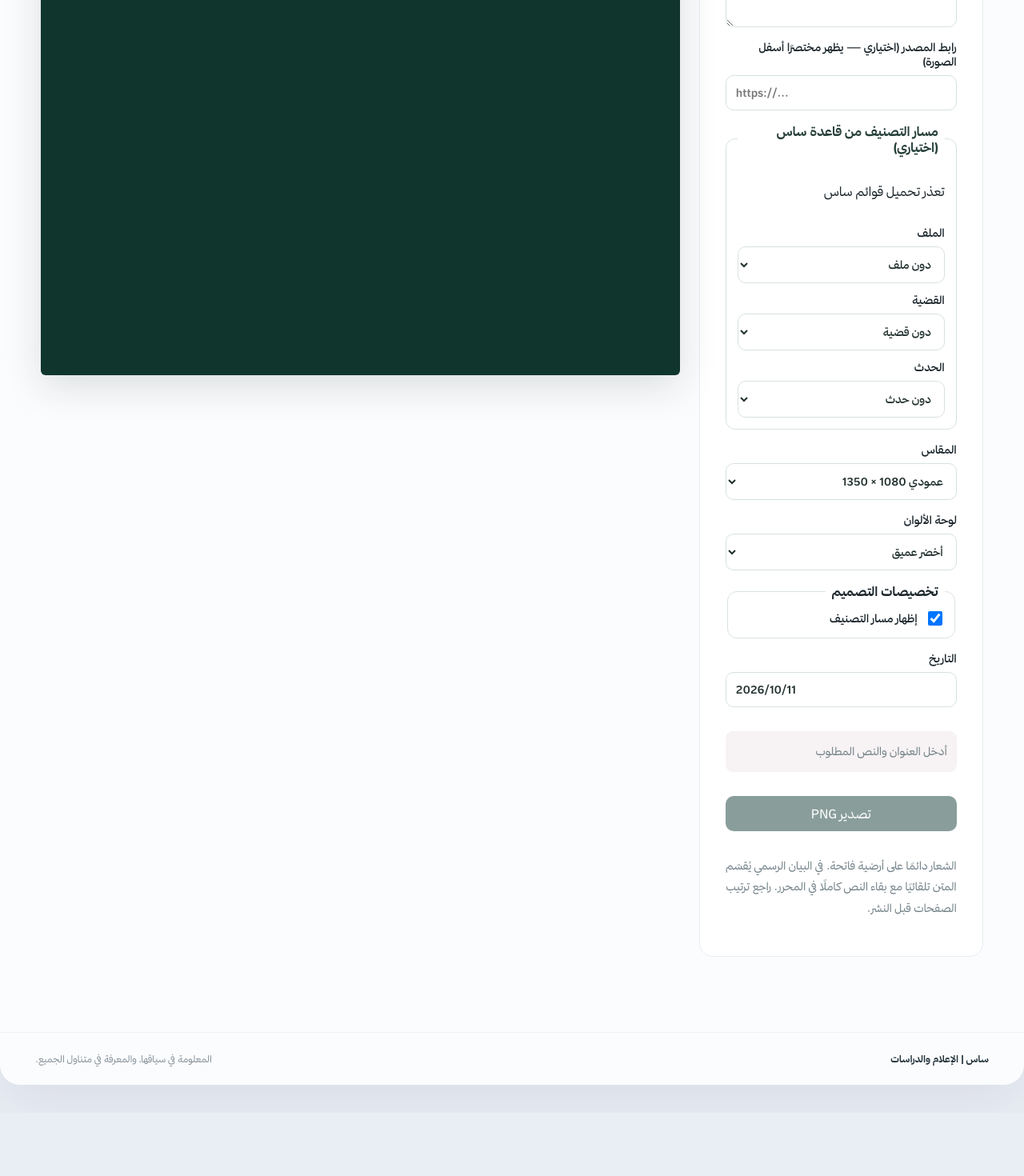
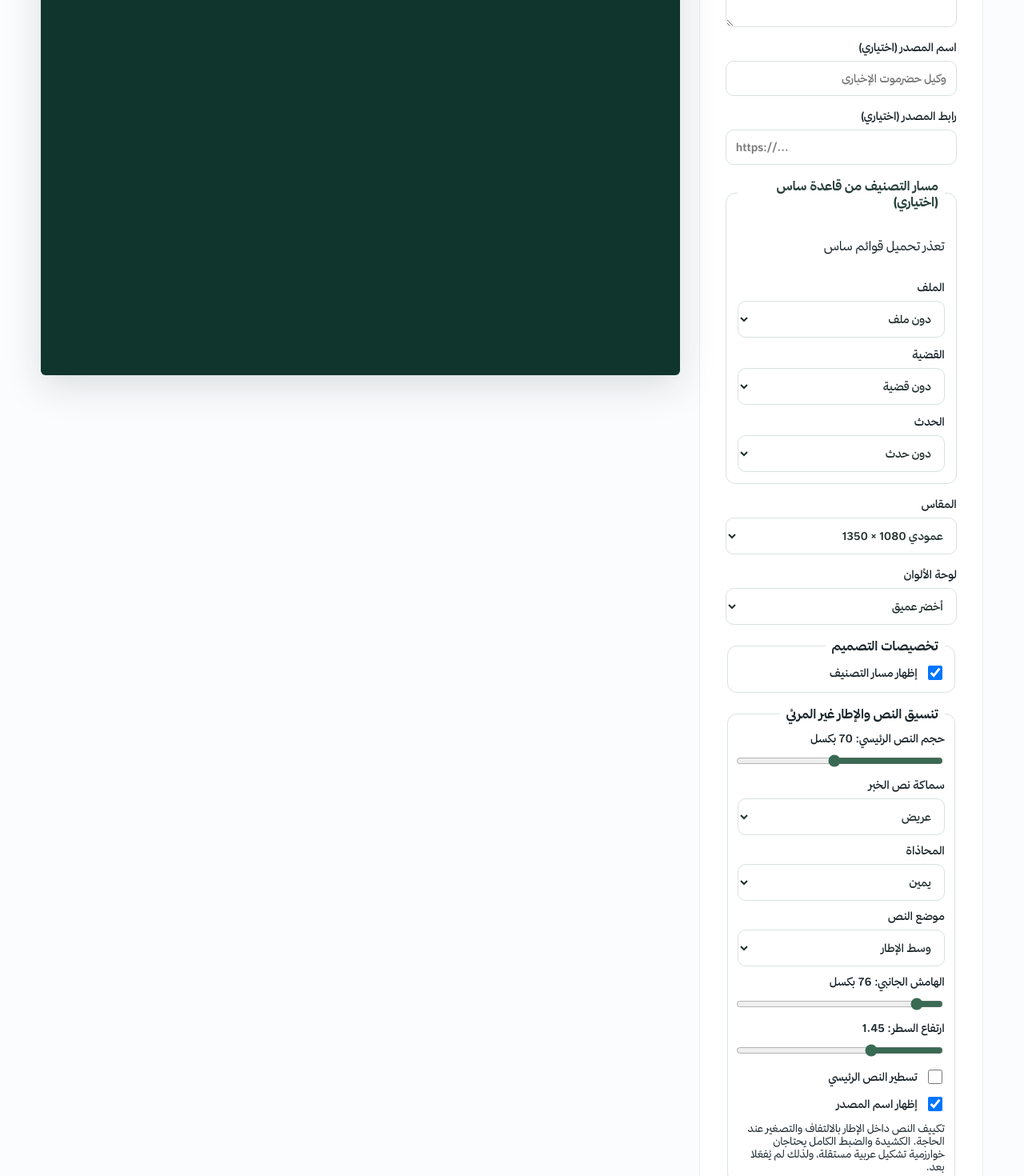
Before and after one commit to dinobahkam-wq/SAS, a Next.js app: page /studio in a window 1280 px wide. Shown: the part 700-2170 px from the top of the page at 80% size. Before the commit the page ends 2091 px from the top, so only its background shows below. Built offline with nearby package versions, Linux system fonts and the light colour scheme; no server answers.

Commit message:
feat(studio): named source placement and customizable text frame controls

```diff
--- a/app/studio/page.tsx
+++ b/app/studio/page.tsx
@@ -3,6 +3,8 @@ import {useEffect,useMemo,useRef,useState} from 'react';
 type Format='square'|'portrait'|'landscape';
 type Skin='forest'|'ink'|'ivory'|'navy'|'olive'|'stone'|'rose';
 type Mode='news'|'urgent'|'statement';
+type Align='right'|'center';
+type Weight=300|400|500|700;
 type Page={lines:string[]};
 type KnowledgePath={dossier:string;issue:string;event:string};
 type Entry={slug:string;title_ar:string;summary_ar:string|null;starts_at:string|null};
@@ -10,7 +12,7 @@ type Related={slug:string;title:string;kind:'dossiers'|'issues'|'events'};
 const sizes:Record<Format,{w:number;h:number;label:string}>={square:{w:1080,h:1080,label:'مربع 1080 × 1080'},portrait:{w:1080,h:1350,label:'عمودي 1080 × 1350'},landscape:{w:1200,h:675,label:'أفقي 1200 × 675'}};
 const skins:Record<Skin,{bg:string,fg:string,accent:string,dim:string}>={forest:{bg:'#092d28',fg:'#fffefa',accent:'#d6ee91',dim:'#d3e3dc'},ink:{bg:'#182730',fg:'#ffffff',accent:'#e8b5a8',dim:'#cbd4d8'},ivory:{bg:'#faf9f3',fg:'#183833',accent:'#396a53',dim:'#526860'},navy:{bg:'#142a42',fg:'#fffdf6',accent:'#b7d3ee',dim:'#cdd9e3'},olive:{bg:'#333d27',fg:'#fffefa',accent:'#d8dd9b',dim:'#e2e4d0'},stone:{bg:'#eeeae1',fg:'#29322c',accent:'#758778',dim:'#505d52'},rose:{bg:'#f6e9e4',fg:'#412e33',accent:'#a85b6d',dim:'#775c63'}};
 const modes:Record<Mode,string>={news:'خبر',urgent:'عاجل',statement:'بيان رسمي'};
-type Config={mode:Mode;format:Format;skin:Skin;title:string;body:string;issuer:string;date:string;logo:HTMLImageElement|null;issuerLogo:HTMLImageElement|null;path:KnowledgePath;bodyWeight:300|400;titleSize:number;showPath:boolean;sourceUrl:string};
+type Config={mode:Mode;format:Format;skin:Skin;title:string;body:string;issuer:string;date:string;logo:HTMLImageElement|null;issuerLogo:HTMLImageElement|null;path:KnowledgePath;bodyWeight:300|400;titleSize:number;showPath:boolean;sourceUrl:string;sourceName:string;showSource:boolean;textSize:number;textWeight:Weight;align:Align;underline:boolean;sideMargin:number;lineSpacing:number;vertical:'top'|'center'|'bottom'};
 const serif='"Sas Thmanyah Serif","Sas Thmanyah Sans",sans-serif';
 const sans=serif;
 function toLines(ctx:CanvasRenderingContext2D,text:string,maxWidth:number):string[]{
@@ -32,7 +34,7 @@ function toLines(ctx:CanvasRenderingContext2D,text:string,maxWidth:number):strin
  return output;
 }
 function plan(cfg:Config,ctx:CanvasRenderingContext2D):{pages:Page[];font:number;lineHeight:number;error:string;top:number;heading:string[];taxonomy:string[]}{
- const {w,h}=sizes[cfg.format];const statement=cfg.mode==='statement';const margin=statement?120:76;const width=w-margin*2;const empty={pages:[] as Page[],font:0,lineHeight:0,error:'',top:0,heading:[] as string[],taxonomy:[] as string[]};
+ const {w,h}=sizes[cfg.format];const statement=cfg.mode==='statement';const margin=cfg.sideMargin;const width=w-margin*2;const empty={pages:[] as Page[],font:0,lineHeight:0,error:'',top:0,heading:[] as string[],taxonomy:[] as string[]};
  if(statement&&cfg.format==='landscape')return {...empty,error:'استخدم المقاس المربع أو العمودي للبيان الرسمي'};
  if(!cfg.title.trim()||(statement&&!cfg.body.trim()))return {...empty,error:'أدخل العنوان والنص المطلوب'};
  if(/https?:\/\/|www\./i.test(cfg.title))return {...empty,error:'العنوان يحتوي على رابط إلكتروني. انقل الرابط إلى حقل المصدر، واترك العنوان نصًا خبريًا فقط.'};
@@ -49,8 +51,8 @@ function plan(cfg:Config,ctx:CanvasRenderingContext2D):{pages:Page[];font:number
  const titleBottom=headerStart+heading.length*(cfg.titleSize*1.32);
  const top=statement?titleBottom+issuerArea+(cfg.issuerLogo?0:25):Math.max(205,taxBottom+35);
  const bottom=h-176;
- let font=statement?(cfg.format==='square'?35:43):(cfg.format==='landscape'?73:86);
- let lineHeight=font*(statement?1.65:1.45);
+ let font=cfg.textSize;
+ let lineHeight=font*cfg.lineSpacing;
  if(bottom-top<lineHeight*2)return {...empty,error:'المساحة لا تكفي للنص والتصنيف؛ اختر مقاسًا أطول أو اختصر مسار التصنيف'};
  if(statement){
    ctx.font=cfg.bodyWeight+' '+font+'px '+serif;
@@ -63,7 +65,7 @@ function plan(cfg:Config,ctx:CanvasRenderingContext2D):{pages:Page[];font:number
  }
  let lines:string[]=[];
  while(font>=38){
-   ctx.font='700 '+font+'px '+serif;lines=toLines(ctx,cfg.title.trim(),width);lineHeight=font*1.45;
+   ctx.font=cfg.textWeight+' '+font+'px '+serif;lines=toLines(ctx,cfg.title.trim(),width);lineHeight=font*cfg.lineSpacing;
    if(lines.length*lineHeight<=bottom-top)break;
    font-=2;
  }
@@ -84,11 +86,15 @@ function ellipsis(ctx:CanvasRenderingContext2D,value:string,maxWidth:number):str
  while(low<high){const middle=Math.ceil((low+high)/2);if(ctx.measureText(characters.slice(0,middle).join('')+'…').width<=maxWidth)low=middle;else high=middle-1}
  return characters.slice(0,low).join('')+'…';
 }
+function drawText(ctx:CanvasRenderingContext2D,line:string,x:number,y:number,underlined:boolean){
+ ctx.fillText(line,x,y);
+ if(underlined&&line){const width=ctx.measureText(line).width;const from=ctx.textAlign==='center'?x-width/2:x-width;ctx.beginPath();ctx.moveTo(from,y+Number.parseInt(ctx.font.match(/(\d+)px/)?.[1]??'40',10)*1.09);ctx.lineTo(from+width,y+Number.parseInt(ctx.font.match(/(\d+)px/)?.[1]??'40',10)*1.09);ctx.lineWidth=2;ctx.strokeStyle=ctx.fillStyle as string;ctx.stroke()}
+}
 function draw(canvas:HTMLCanvasElement,cfg:Config,index:number):{total:number;error:string}{
  const {w,h}=sizes[cfg.format];canvas.width=w;canvas.height=h;
  const ctx=canvas.getContext('2d');if(!ctx)return {total:0,error:'تعذر فتح محرك الرسم'};
  const {pages,font,lineHeight,error,top,heading,taxonomy}=plan(cfg,ctx);
- const margin=cfg.mode==='statement'?120:76;
+ const margin=cfg.sideMargin;
  if(error)return {total:0,error};
  const p=pages[Math.min(index,pages.length-1)];const c=skins[cfg.skin];
  ctx.fillStyle=c.bg;ctx.fillRect(0,0,w,h);
@@ -120,12 +126,15 @@ function draw(canvas:HTMLCanvasElement,cfg:Config,index:number):{total:number;er
   const issuerLines=toLines(ctx,cfg.issuer||'الجهة المصدرة غير محددة',w-margin*2);
   if(issuerLines.length>2)return {total:pages.length,error:'اسم الجهة طويل؛ اختصر الاسم'};
   issuerLines.forEach((line,j)=>ctx.fillText(line,w-margin,issuerY+j*38));
-  ctx.fillStyle=c.fg;ctx.font=cfg.bodyWeight+' '+font+'px '+serif;
-  p.lines.forEach((line,j)=>{if(line)ctx.fillText(line,w-margin,top+j*lineHeight)});
+  ctx.fillStyle=c.fg;ctx.font=cfg.bodyWeight+' '+font+'px '+serif;ctx.textAlign=cfg.align;
+  const x=cfg.align==='center'?w/2:w-margin;
+  p.lines.forEach((line,j)=>{if(line)drawText(ctx,line,x,top+j*lineHeight,cfg.underline)});ctx.textAlign='right';
  }else{
-  ctx.fillStyle=c.fg;ctx.font='700 '+font+'px '+serif;
-  const y=Math.max(top,Math.floor((h-p.lines.length*lineHeight)/2));
-  p.lines.forEach((line,j)=>ctx.fillText(line,w-76,y+j*lineHeight));
+  ctx.fillStyle=c.fg;ctx.font=cfg.textWeight+' '+font+'px '+serif;ctx.textAlign=cfg.align;
+  const maxY=h-176-p.lines.length*lineHeight;
+  const y=cfg.vertical==='top'?top:cfg.vertical==='bottom'?maxY:Math.max(top,Math.floor((top+maxY)/2));
+  const x=cfg.align==='center'?w/2:w-margin;
+  p.lines.forEach((line,j)=>drawText(ctx,line,x,y+j*lineHeight,cfg.underline));ctx.textAlign='right';
  }
  const foot=h-162;
  ctx.strokeStyle=c.accent;ctx.globalAlpha=.5;ctx.beginPath();ctx.moveTo(72,foot);ctx.lineTo(w-76,foot);ctx.stroke();ctx.globalAlpha=1;
@@ -139,14 +148,14 @@ function draw(canvas:HTMLCanvasElement,cfg:Config,index:number):{total:number;er
  }else{
   ctx.fillStyle='#183833';ctx.font='700 30px '+sans;ctx.textAlign='center';ctx.fillText('ساس',badgeX+badgeW/2,badgeY+42);ctx.textAlign='right';
  }
- ctx.direction='ltr';ctx.textAlign='left';ctx.fillStyle=c.dim;ctx.font='400 25px '+sans;ctx.fillText(cfg.date,72,foot+53);
- if(cfg.mode==='statement'){ctx.fillText(String(index+1)+' / '+String(pages.length),72,foot+89)}
- const source=sourceLabel(cfg.sourceUrl);
- if(source){
-  ctx.direction='ltr';ctx.textAlign='left';ctx.fillStyle=c.dim;ctx.font='400 20px '+serif;
-  const available=badgeX-72-22;
-  const label=ellipsis(ctx,'المصدر: '+source,available);
-  ctx.fillText(label,72,cfg.mode==='statement'?foot+119:foot+95);
+ ctx.fillStyle=c.dim;ctx.font='400 25px '+sans;ctx.direction='ltr';ctx.textAlign='left';
+ ctx.fillText(cfg.date,72,foot+92);
+ if(cfg.mode==='statement')ctx.fillText(String(index+1)+' / '+String(pages.length),72,foot+120);
+ const name=cfg.sourceName.trim()||sourceLabel(cfg.sourceUrl);
+ if(cfg.showSource&&name){
+  ctx.textAlign='right';ctx.direction='rtl';ctx.font='500 25px '+serif;
+  const available=badgeX-72-32;
+  ctx.fillText(ellipsis(ctx,'المصدر: '+name,available),badgeX-30,foot+31);
  }
  return {total:pages.length,error:''};
 }
@@ -165,6 +174,15 @@ export default function Studio(){
  const [directoryError,setDirectoryError]=useState('');
  const [title,setTitle]=useState('');
  const [sourceUrl,setSourceUrl]=useState('');
+ const [sourceName,setSourceName]=useState('');
+ const [showSource,setShowSource]=useState(true);
+ const [textSize,setTextSize]=useState(70);
+ const [textWeight,setTextWeight]=useState<Weight>(700);
+ const [align,setAlign]=useState<Align>('right');
+ const [underline,setUnderline]=useState(false);
+ const [sideMargin,setSideMargin]=useState(76);
+ const [lineSpacing,setLineSpacing]=useState(1.45);
+ const [vertical,setVertical]=useState<'top'|'center'|'bottom'>('center');
  const [body,setBody]=useState('');
  const [issuer,setIssuer]=useState('');
  const [issuerLogo,setIssuerLogo]=useState<HTMLImageElement|null>(null);
@@ -174,7 +192,7 @@ export default function Studio(){
  const [page,setPage]=useState(0);const [count,setCount]=useState(0);
  const [error,setError]=useState('');const [logo,setLogo]=useState<HTMLImageElement|null>(null);
  const [exporting,setExporting]=useState(false);const canvas=useRef<HTMLCanvasElement>(null);
- const cfg=useMemo(()=>({mode,format,skin,title,body,issuer,date,logo,issuerLogo,path,bodyWeight,titleSize,showPath,sourceUrl}),[mode,format,skin,title,body,issuer,date,logo,issuerLogo,path,bodyWeight,titleSize,showPath,sourceUrl]);
+ const cfg=useMemo(()=>({mode,format,skin,title,body,issuer,date,logo,issuerLogo,path,bodyWeight,titleSize,showPath,sourceUrl,sourceName,showSource,textSize,textWeight,align,underline,sideMargin,lineSpacing,vertical}),[mode,format,skin,title,body,issuer,date,logo,issuerLogo,path,bodyWeight,titleSize,showPath,sourceUrl,sourceName,showSource,textSize,textWeight,align,underline,sideMargin,lineSpacing,vertical]);
  useEffect(()=>{let live=true;const url=process.env.NEXT_PUBLIC_SUPABASE_URL,key=process.env.NEXT_PUBLIC_SUPABASE_ANON_KEY;if(!url||!key){setDirectoryError('لم يكتمل اتصال Supabase');return}
  const rpc=async<T,>(name:string,args:object):Promise<T>=>{const response=await fetch(url+'/rest/v1/rpc/'+name,{method:'POST',headers:{apikey:key,Authorization:'Bearer '+key,'Content-Type':'application/json'},body:JSON.stringify(args)});if(!response.ok)throw new Error('تعذر تحميل التصنيفات');return await response.json() as T};
  void Promise.all((['dossiers','issues','events'] as const).map(async kind=>[kind,await rpc<Entry[]>('sas_public_directory',{p_kind:kind})] as const)).then(items=>{if(live)setDirectory(Object.fromEntries(items) as Record<'dossiers'|'issues'|'events',Entry[]>)}).catch(()=>{if(live)setDirectoryError('تعذر تحميل قوائم ساس')});
@@ -225,8 +243,9 @@ export default function Studio(){
  <h2>إعداد المادة</h2>
  <label>نوع التصميم<select value={mode} onChange={e=>{setMode(e.target.value as Mode);setPage(0)}}>{(Object.keys(modes) as Mode[]).map(k=><option key={k} value={k}>{modes[k]}</option>)}</select></label>
  <label>{mode==='statement'?'عنوان البيان (حتى 120 حرفًا)':'نص الخبر'}<textarea rows={3} maxLength={mode==='statement'?120:900} value={title} onChange={e=>{setTitle(e.target.value);setPage(0)}}/></label>
- <label>رابط المصدر (اختياري — يظهر مختصرًا أسفل الصورة)<input dir="ltr" type="url" placeholder="https://..." value={sourceUrl} onChange={e=>setSourceUrl(e.target.value)}/></label>
- {sourceUrl&&<p className="studio-note">سيظهر اسم نطاق المصدر ومساره بصورة مختصرة أسفل التاريخ؛ يبقى الرابط الكامل في هذا الحقل.</p>}
+ <label>اسم المصدر (اختياري)<input value={sourceName} maxLength={120} placeholder="وكيل حضرموت الإخباري" onChange={e=>setSourceName(e.target.value)}/></label>
+ <label>رابط المصدر (اختياري)<input dir="ltr" type="url" placeholder="https://..." value={sourceUrl} onChange={e=>setSourceUrl(e.target.value)}/></label>
+ {(sourceUrl||sourceName)&&<p className="studio-note">سيظهر اسم المصدر أعلى تاريخ البطاقة في منطقة مستقلة. يُستخرج الاسم من الرابط إذا تركت حقل الاسم فارغًا.</p>}
  {mode==='statement'&&<><label>الجهة المصدرة<input value={issuer} maxLength={160} onChange={e=>setIssuer(e.target.value)}/></label>
  <label>شعار الجهة (اختياري · PNG/JPEG/WebP · 5MB)<input type="file" accept="image/png,image/jpeg,image/webp" onChange={e=>void setIssuerImage(e.target.files?.[0])}/></label>
  {issuerLogo&&<button type="button" onClick={()=>{setIssuerLogo(null);setIssuerLogoError('')}}>حذف شعار الجهة</button>}
@@ -240,6 +259,17 @@ export default function Studio(){
  <label>المقاس<select value={format} onChange={e=>{setFormat(e.target.value as Format);setPage(0)}}>{(Object.keys(sizes) as Format[]).map(k=><option key={k} value={k}>{sizes[k].label}</option>)}</select></label>
  <label>لوحة الألوان<select value={skin} onChange={e=>setSkin(e.target.value as Skin)}><option value="forest">أخضر عميق</option><option value="ink">حبر داكن</option><option value="ivory">عاجي</option><option value="navy">كحلي مؤسسي</option><option value="olive">زيتوني</option><option value="stone">رمادي دافئ</option><option value="rose">وردي ترابي</option></select></label>
  <fieldset className="studio-options"><legend>تخصيصات التصميم</legend><label><input type="checkbox" checked={showPath} onChange={e=>setShowPath(e.target.checked)}/> إظهار مسار التصنيف</label>{mode==='statement'&&<><label>وزن متن البيان<select value={bodyWeight} onChange={e=>setBodyWeight(Number(e.target.value) as 300|400)}><option value={300}>Light — خفيف</option><option value={400}>Regular — عادي</option></select></label><label>حجم عنوان البيان: {titleSize}px<input type="range" min={52} max={74} step={2} value={titleSize} onChange={e=>setTitleSize(Number(e.target.value))}/></label></>}</fieldset>
+ <fieldset className="studio-options"><legend>تنسيق النص والإطار غير المرئي</legend>
+ <label>حجم النص الرئيسي: {mode==='statement'?textSize:textSize} بكسل<input type="range" min={32} max={104} step={2} value={textSize} onChange={e=>setTextSize(Number(e.target.value))}/></label>
+ <label>سماكة نص الخبر<select value={textWeight} onChange={e=>setTextWeight(Number(e.target.value) as Weight)}><option value={300}>خفيف</option><option value={400}>عادي</option><option value={500}>متوسط</option><option value={700}>عريض</option></select></label>
+ <label>المحاذاة<select value={align} onChange={e=>setAlign(e.target.value as Align)}><option value="right">يمين</option><option value="center">توسيط</option></select></label>
+ <label>موضع النص<select value={vertical} onChange={e=>setVertical(e.target.value as 'top'|'center'|'bottom')}><option value="top">أعلى الإطار</option><option value="center">وسط الإطار</option><option value="bottom">أسفل الإطار</option></select></label>
+ <label>الهامش الجانبي: {sideMargin} بكسل<input type="range" min={64} max={185} step={1} value={sideMargin} onChange={e=>setSideMargin(Number(e.target.value))}/></label>
+ <label>ارتفاع السطر: {lineSpacing.toFixed(2)}<input type="range" min={1.2} max={1.95} step={0.05} value={lineSpacing} onChange={e=>setLineSpacing(Number(e.target.value))}/></label>
+ <label><input type="checkbox" checked={underline} onChange={e=>setUnderline(e.target.checked)}/> تسطير النص الرئيسي</label>
+ <label><input type="checkbox" checked={showSource} onChange={e=>setShowSource(e.target.checked)}/> إظهار اسم المصدر</label>
+ <small>تكييف النص داخل الإطار بالالتفاف والتصغير عند الحاجة. الكشيدة والضبط الكامل يحتاجان خوارزمية تشكيل عربية مستقلة، ولذلك لم يُفعّلا بعد.</small>
+ </fieldset>
  <label>التاريخ<input dir="ltr" value={date} onChange={e=>setDate(e.target.value)} pattern="[0-9]{4}/[0-9]{2}/[0-9]{2}"/></label>
  {error&&<p role="alert" className="admin-feedback">{error}</p>}
  <button type="button" onClick={()=>void exportPages()} disabled={exporting||!!error||!count||!logo}>{exporting?'جارٍ التصدير…':count>1?'تصدير جميع الصفحات PNG':'تصدير PNG'}</button>
```
